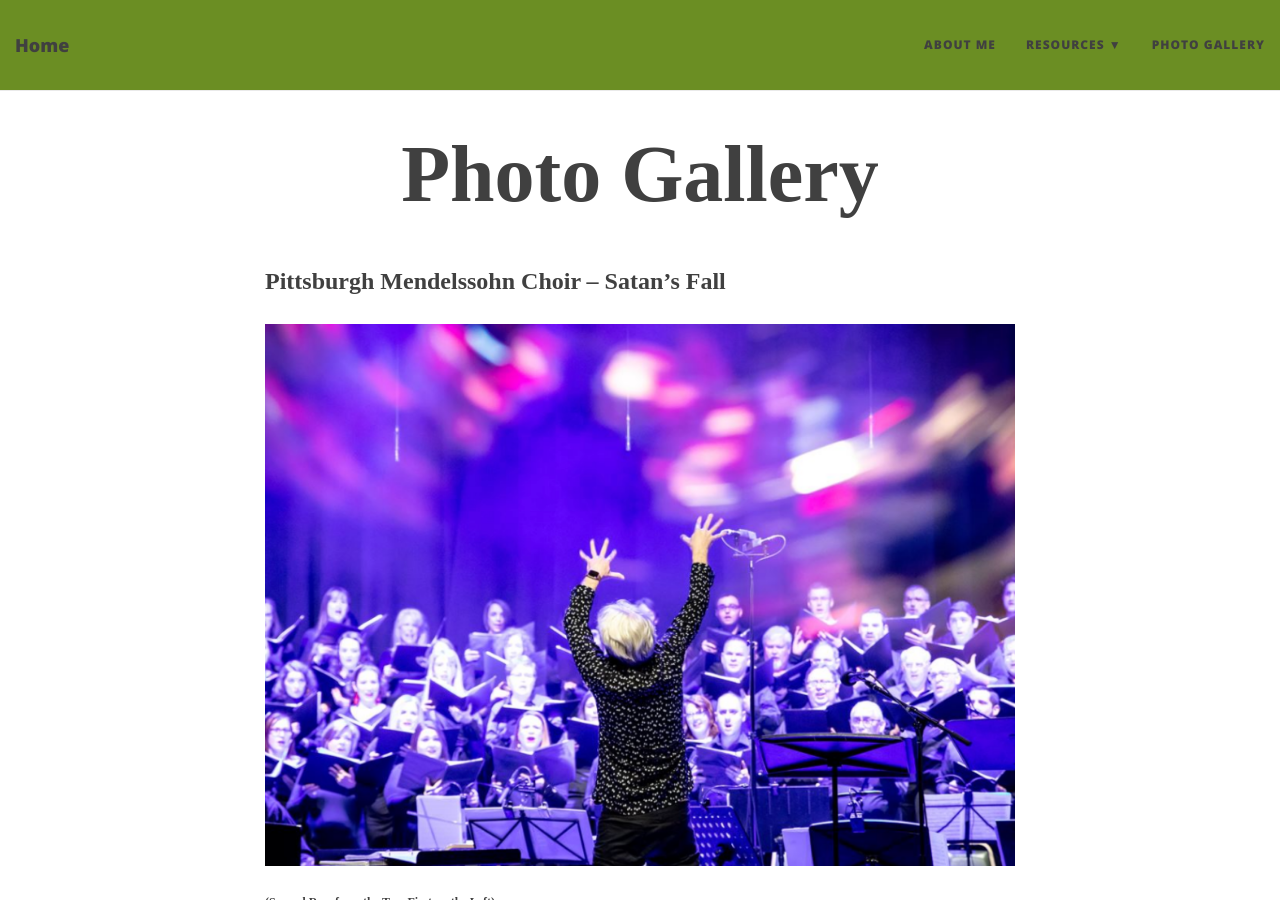
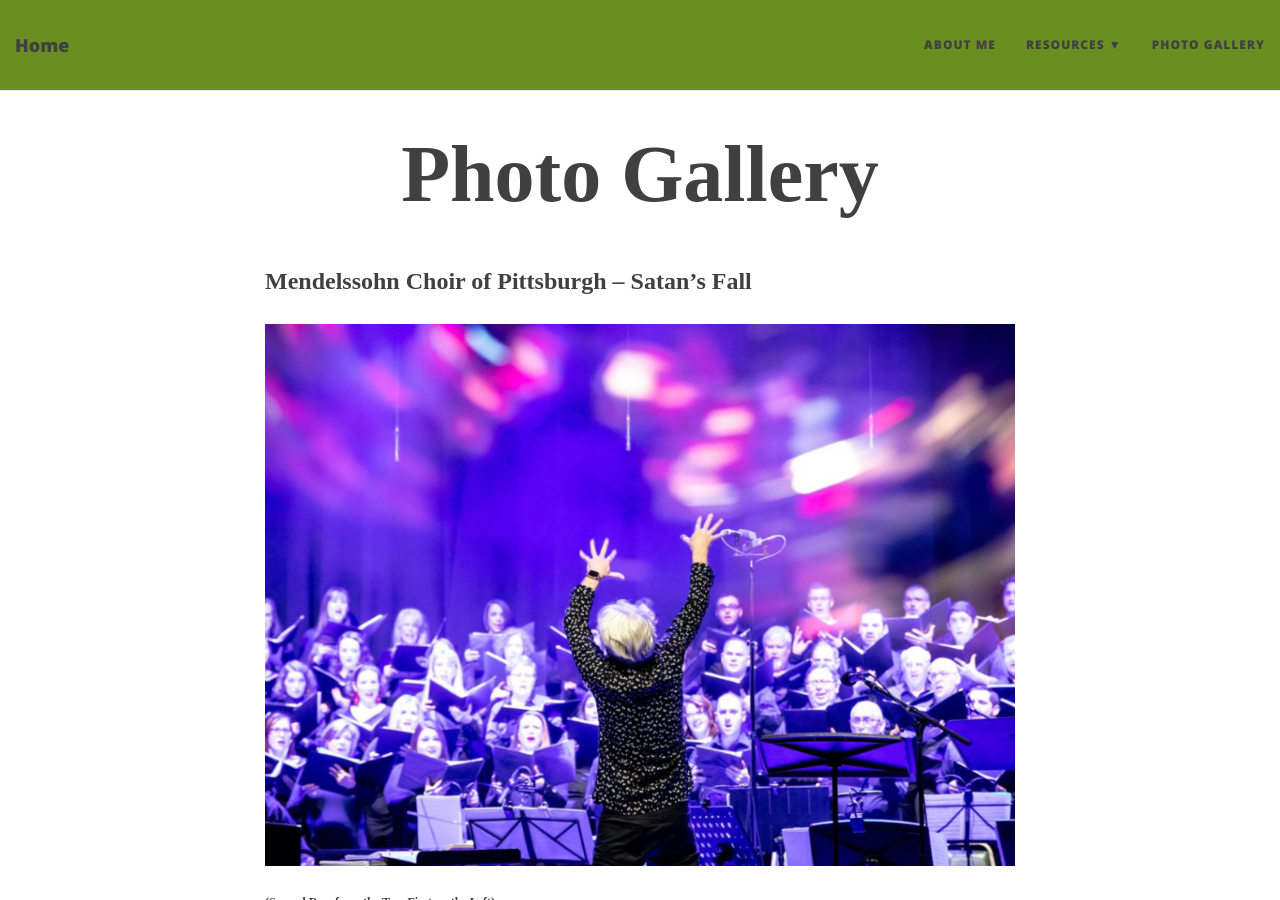
Before and after one commit to dlukacevic/dlukacevic.github.io, a Jekyll site: the page built from gallery.md, in a window 1280 px wide and 900 px high. Built offline with Jekyll 4.4.1, drawn with Linux system fonts in a browser that asks for light colours; nearby versions of some CDN libraries.

```diff
--- a/gallery.md
+++ b/gallery.md
@@ -3,7 +3,7 @@ layout: page
 title: Photo Gallery
 ---
 
-### Pittsburgh Mendelssohn Choir – Satan's Fall
+### Mendelssohn Choir of Pittsburgh – Satan's Fall
 
 ![Satans Fall](/img/dora_portfolio/gallery/satansfall.png)
 ###### (Second Row from the Top, First on the Left)
```
